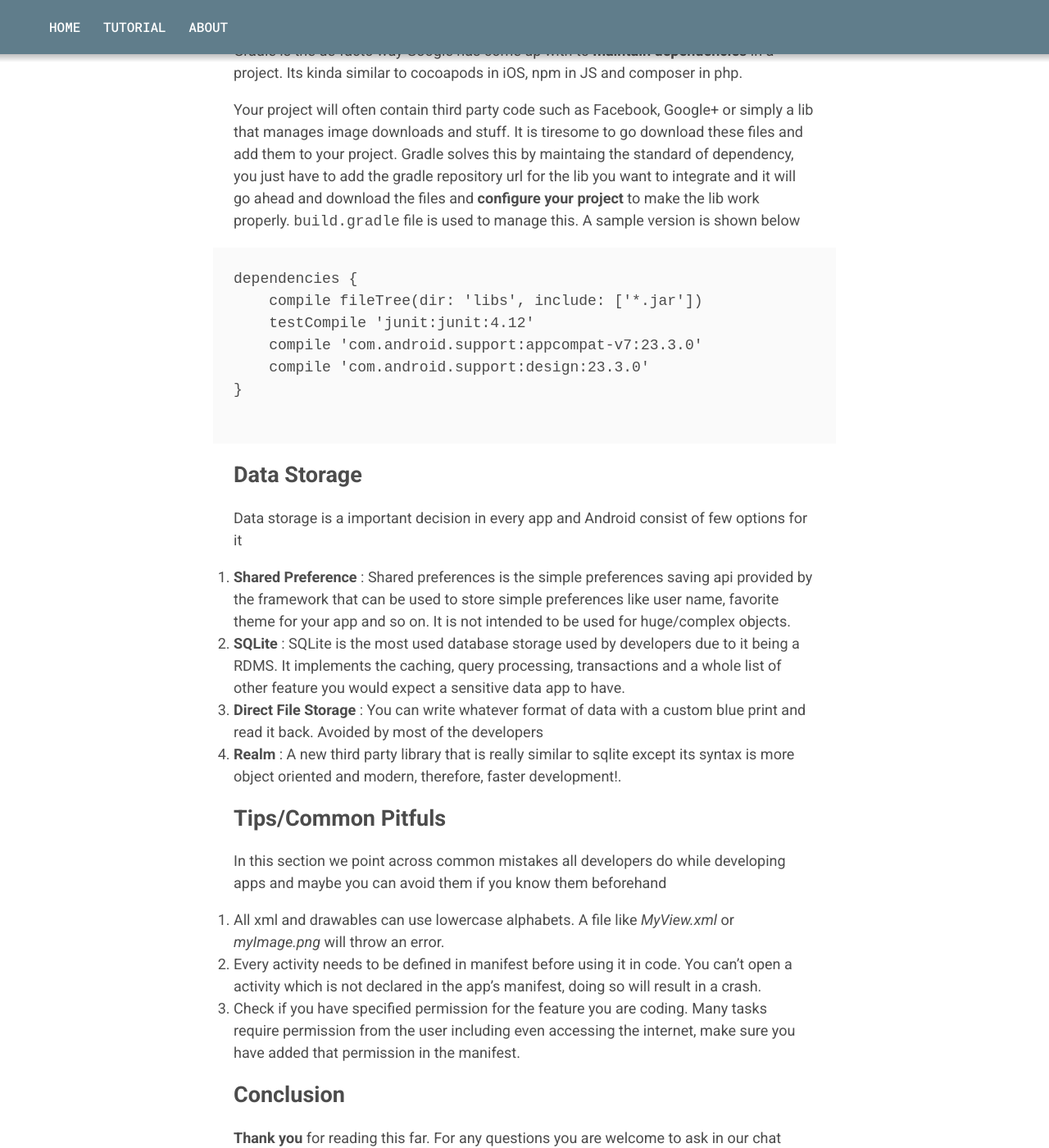
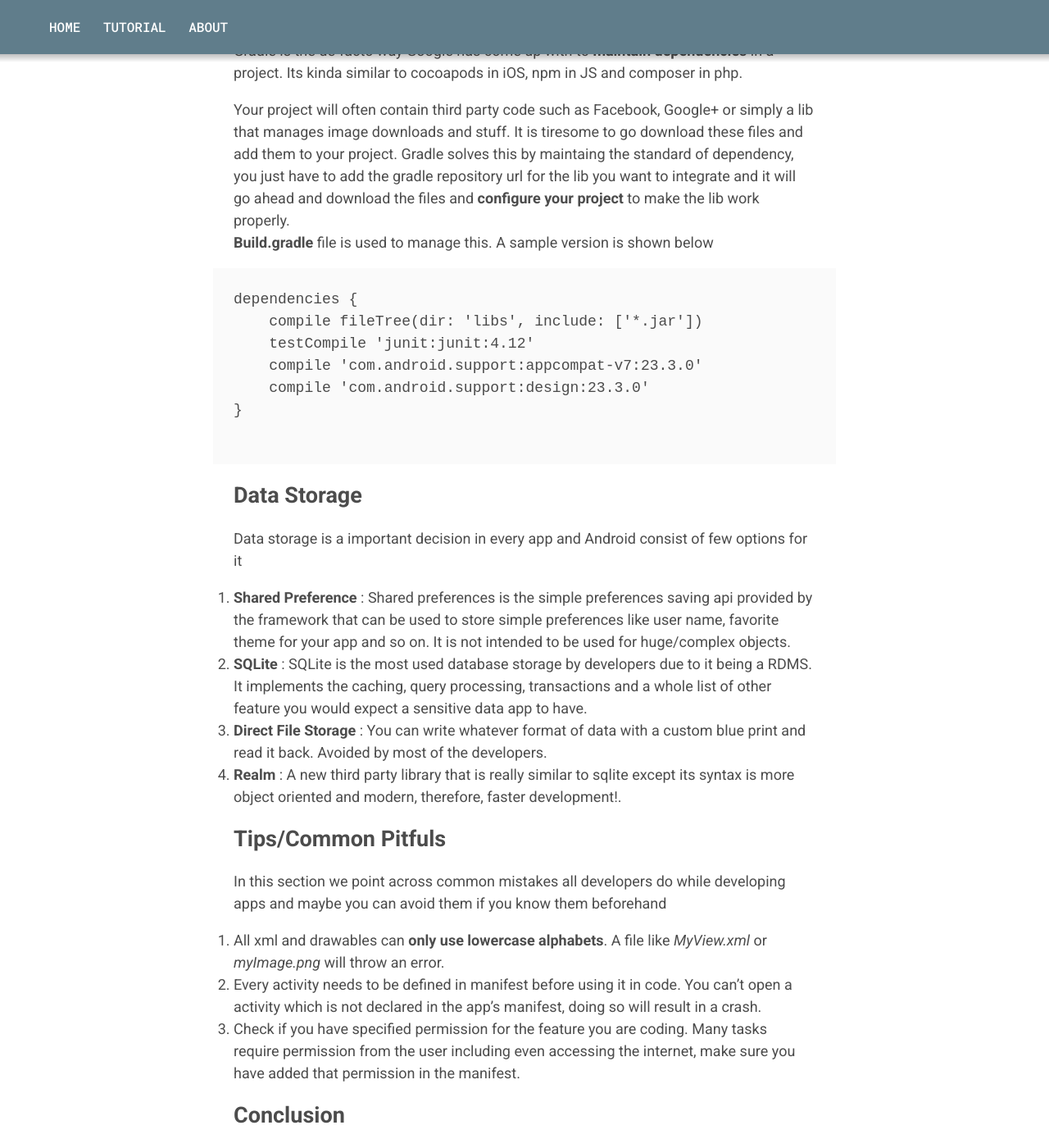
Before and after one commit to Shubhank101/iOSAndroidChaosOverFlow, a Jekyll site: the page built from _posts/2016-05-26-hello-android.md, in a window 1280 px wide and 1400 px high, scrolled down 4522 px. Shown: the whole window at 82% size. Built offline with Jekyll 4.4.1, drawn with Linux system fonts in a browser that asks for light colours; some of the changed text lies outside the part shown.

Commit message:
Hello Android

```diff
--- a/_posts/2016-05-26-hello-android.md
+++ b/_posts/2016-05-26-hello-android.md
@@ -98,7 +98,7 @@ App's manifest includes these
 Gradle is the de-facto way Google has come up with to **maintain dependencies** in a project. Its kinda similar to cocoapods in iOS, npm in JS and composer in php.
 
 Your project will often contain third party code such as Facebook, Google+ or simply a lib that manages image downloads and stuff. It is tiresome to go download these files and add them to your project. Gradle solves this by maintaing the standard of dependency, you just have to add the gradle repository url for the lib you want to integrate and it will go ahead and download the files and **configure your project** to make the lib work properly.
-`build.gradle` file is used to manage this. A sample version is shown below
+**Build.gradle** file is used to manage this. A sample version is shown below
 
 {% highlight xml %}
 
@@ -116,15 +116,15 @@ dependencies {
 Data storage is a important decision in every app and Android consist of few options for it
 
 1. **Shared Preference** : Shared preferences is the simple preferences saving api provided by the framework that can be used to store simple preferences like user name, favorite theme for your app and so on. It is not intended to be used for huge/complex objects.
-2. **SQLite** : SQLite is the most used database storage used by developers due to it being a RDMS. It implements the caching, query processing, transactions and a whole list of other feature you would expect a sensitive data app to have.
-3. **Direct File Storage** : You can write whatever format of data with a custom blue print and read it back. Avoided by most of the developers
+2. **SQLite** : SQLite is the most used database storage by developers due to it being a RDMS. It implements the caching, query processing, transactions and a whole list of other feature you would expect a sensitive data app to have.
+3. **Direct File Storage** : You can write whatever format of data with a custom blue print and read it back. Avoided by most of the developers.
 4. **Realm** : A new third party library that is really similar to sqlite except its syntax is more object oriented and modern, therefore, faster development!.
 
 ## Tips/Common Pitfuls
 
 In this section we point across common mistakes all developers do while developing apps and maybe you can avoid them if you know them beforehand
 
-1. All xml and drawables can use lowercase alphabets. A file like *MyView.xml* or *myImage.png* will throw an error.
+1. All xml and drawables can **only use lowercase alphabets**. A file like *MyView.xml* or *myImage.png* will throw an error.
 2. Every activity needs to be defined in manifest before using it in code. You can't open a activity which is not declared in the app's manifest, doing so will result in a crash.
 3. Check if you have specified permission for the feature you are coding. Many tasks require permission from the user including even accessing the internet, make sure you have added that permission in the manifest.
 
```
Also changed, not shown: other parts of _posts/2016-05-26-hello-android.md (+1 -1 lines).
